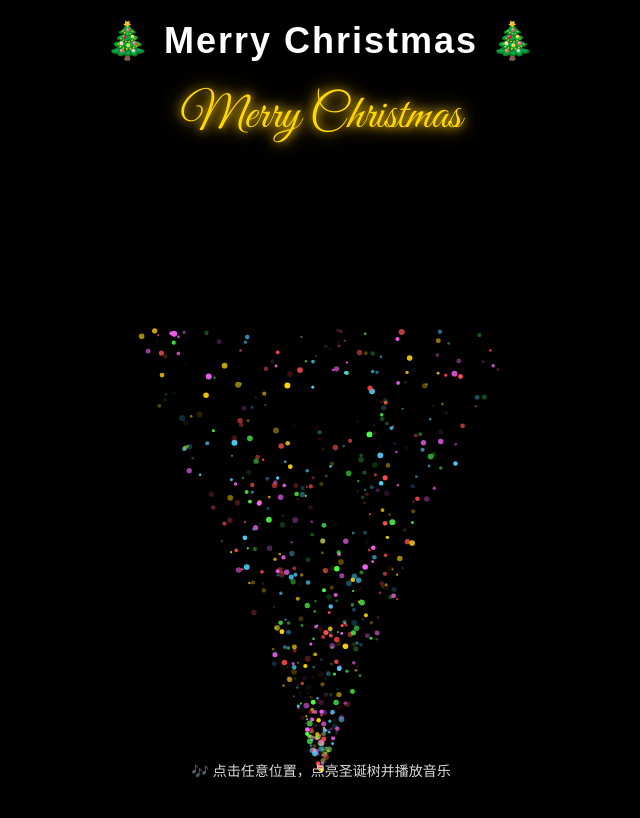
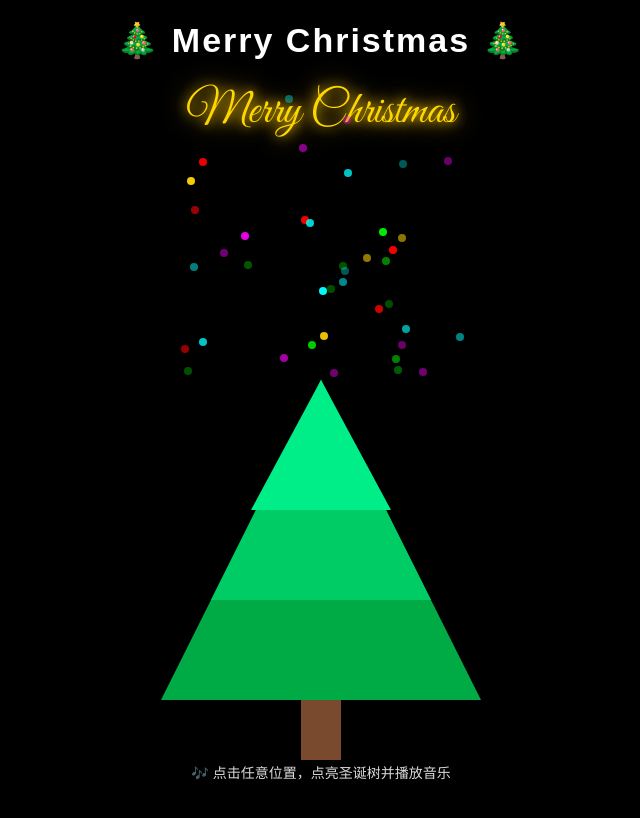
Before and after one commit to wangfeng-tree/christmas, a plain HTML site: page index.html in a window 1280 px wide. Shown: the whole page, without its empty margins (319-959 px from the left). Drawn offline with Linux system fonts and the light colour scheme.

Commit message:
Update index.html

```diff
--- a/index.html
+++ b/index.html
@@ -1,11 +1,10 @@
 <!DOCTYPE html>
 <html lang="zh-CN">
 <head>
-<meta charset="UTF-8" />
-<meta name="viewport" content="width=device-width, initial-scale=1.0"/>
+<meta charset="UTF-8">
+<meta name="viewport" content="width=device-width, initial-scale=1.0">
 <title>Merry Christmas</title>
 
-<!-- 艺术字体 -->
 <link href="https://fonts.googleapis.com/css2?family=Great+Vibes&display=swap" rel="stylesheet">
 
 <style>
@@ -13,31 +12,96 @@ html,body{
     margin:0;
     padding:0;
     background:#000;
+    height:100%;
     overflow:hidden;
+    text-align:center;
     color:#fff;
-    text-align:center;
     font-family:"PingFang SC","Microsoft YaHei",sans-serif;
 }
+
 h1{
     margin-top:20px;
-    font-size:36px;
+    font-size:34px;
     letter-spacing:2px;
 }
+
 .name{
     font-family:"Great Vibes","PingFang SC";
-    font-size:48px;
+    font-size:46px;
     margin-top:10px;
     color:#ffd700;
-    text-shadow:0 0 10px #ffd700,0 0 20px #ffae00;
+    text-shadow:0 0 12px #ffd700,0 0 24px #ffae00;
 }
+
+.scene{
+    position:relative;
+    width:100%;
+    height:70vh;
+    display:flex;
+    justify-content:center;
+    align-items:flex-end;
+}
+
+.tree{
+    position:relative;
+    width:0;
+    height:0;
+    border-left:160px solid transparent;
+    border-right:160px solid transparent;
+    border-bottom:320px solid #0a4;
+}
+
+.tree::before{
+    content:"";
+    position:absolute;
+    left:-110px;
+    bottom:-220px;
+    width:0;
+    height:0;
+    border-left:110px solid transparent;
+    border-right:110px solid transparent;
+    border-bottom:220px solid #0c6;
+}
+
+.tree::after{
+    content:"";
+    position:absolute;
+    left:-70px;
+    bottom:-130px;
+    width:0;
+    height:0;
+    border-left:70px solid transparent;
+    border-right:70px solid transparent;
+    border-bottom:130px solid #0e8;
+}
+
+.light{
+    position:absolute;
+    width:8px;
+    height:8px;
+    border-radius:50%;
+    animation: blink 1.8s infinite alternate;
+}
+
+@keyframes blink{
+    from{opacity:.3;}
+    to{opacity:1;}
+}
+
+.trunk{
+    width:40px;
+    height:60px;
+    background:#7a4a2e;
+    margin:auto;
+}
+
 .tip{
     position:fixed;
-    bottom:20px;
+    bottom:18px;
     width:100%;
     font-size:14px;
     opacity:.85;
 }
-canvas{display:block}
 </style>
 </head>
 
@@ -45,81 +109,45 @@ canvas{display:block}
 
 <h1>🎄 Merry Christmas 🎄</h1>
 <div class="name" id="name"></div>
-<canvas id="canvas"></canvas>
+
+<div class="scene">
+    <div class="tree" id="tree"></div>
+</div>
+
+<div class="trunk"></div>
+
 <div class="tip">🎶 点击任意位置，点亮圣诞树并播放音乐</div>
 
-<audio id="music" preload="auto" loop>
-<source src="https://cdn.pixabay.com/download/audio/2022/12/02/audio_4d6a3b3a6d.mp3">
+<audio id="music" loop>
+    <source src="https://cdn.pixabay.com/download/audio/2022/12/02/audio_4d6a3b3a6d.mp3">
 </audio>
 
 <script>
 // ===== 名字 =====
-const params = new URLSearchParams(location.search);
+const p = new URLSearchParams(location.search);
 document.getElementById("name").innerText =
-    params.get("name") || "Merry Christmas";
+    p.get("name") || "Merry Christmas";
 
-// ===== Canvas 初始化 =====
-const canvas = document.getElementById("canvas");
-const ctx = canvas.getContext("2d");
+// ===== 灯 =====
+const colors = ["red","gold","cyan","lime","magenta"];
+const tree = document.getElementById("tree");
 
-function resize(){
-    canvas.width = window.innerWidth;
-    canvas.height = window.innerHeight;
+for(let i=0;i<40;i++){
+    const l = document.createElement("div");
+    l.className = "light";
+    l.style.background = colors[Math.floor(Math.random()*colors.length)];
+    l.style.left = Math.random()*280 - 140 + "px";
+    l.style.bottom = Math.random()*280 + "px";
+    l.style.animationDelay = Math.random()*2 + "s";
+    tree.appendChild(l);
 }
-resize();
-window.addEventListener("resize",resize);
 
-// ===== 圣诞树灯（正三角） =====
-const lights = [];
-const colors = ["#ff4d4d","#ffd700","#4dff4d","#4dd2ff","#ff66ff"];
-
-function buildTree(){
-    lights.length = 0;
-    const baseY = canvas.height * 0.78;
-    const height = canvas.height * 0.55;
-
-    for(let i=0;i<600;i++){
-        const t = Math.random();             // 0 顶部 → 1 底部
-        const y = baseY - t * height;
-        const halfWidth = t * height * 0.45;
-        const x = canvas.width/2 + (Math.random()*2-1)*halfWidth;
-
-        lights.push({
-            x,y,
-            r:Math.random()*2+1,
-            a:Math.random(),
-            v:Math.random()*0.03+0.01,
-            c:colors[Math.floor(Math.random()*colors.length)]
-        });
-    }
-}
-buildTree();
-
-// ===== 动画 =====
-function draw(){
-    ctx.clearRect(0,0,canvas.width,canvas.height);
-
-    lights.forEach(l=>{
-        l.a += l.v;
-        if(l.a>1 || l.a<0.3) l.v*=-1;
-
-        ctx.globalAlpha = l.a;
-        ctx.fillStyle = l.c;
-        ctx.beginPath();
-        ctx.arc(l.x,l.y,l.r,0,Math.PI*2);
-        ctx.fill();
-    });
-
-    ctx.globalAlpha = 1;
-    requestAnimationFrame(draw);
-}
-draw();
-
-// ===== 微信音乐（强制点击） =====
+// ===== 音乐（微信稳定写法）=====
 let started = false;
 document.body.addEventListener("click",()=>{
     if(!started){
-        document.getElementById("music").play();
+        const m = document.getElementById("music");
+        m.play();
         started = true;
     }
 });
```
